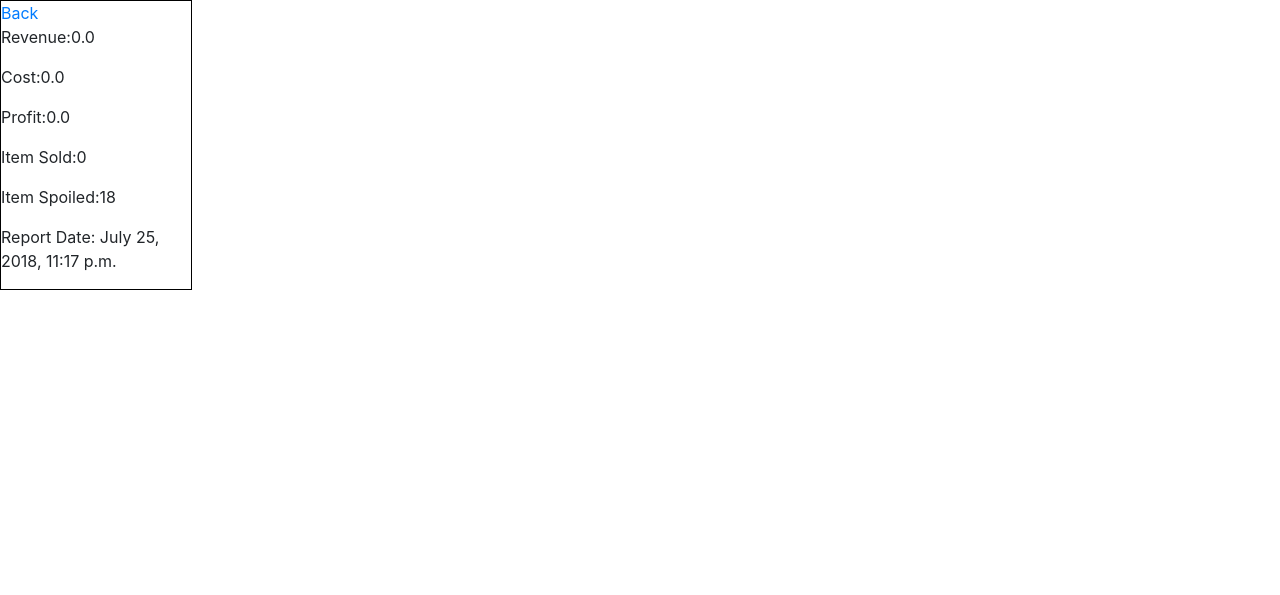
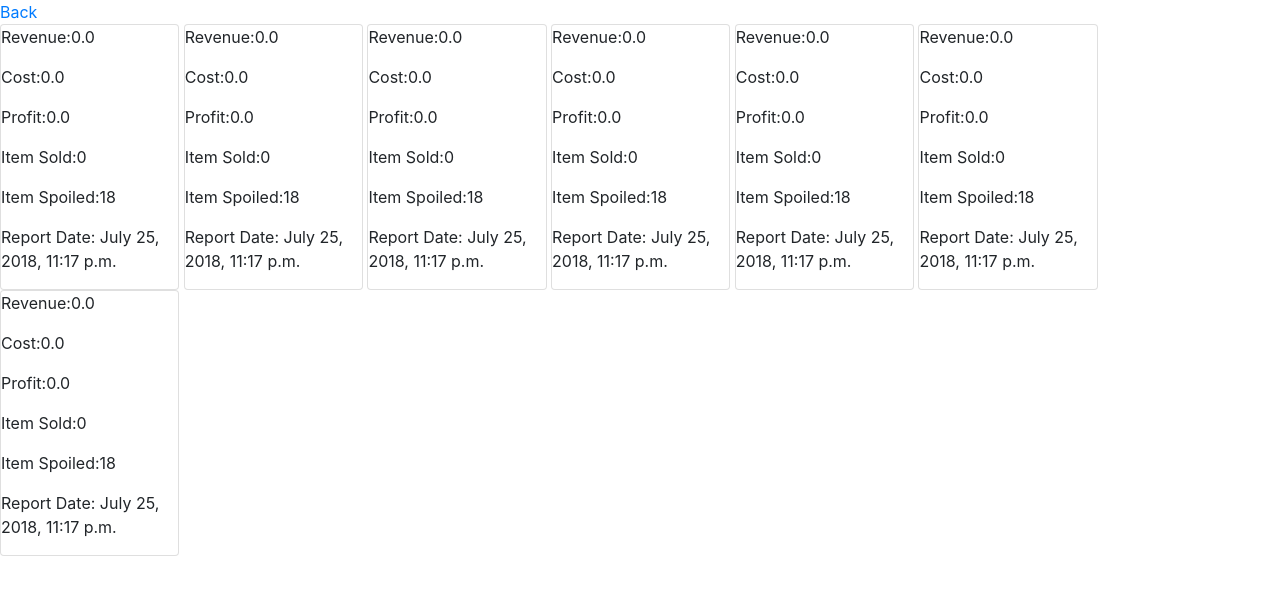
Before and after one commit to BiTheDev/Project_one, a Django app: template apps/Food_Truck/templates/report.html in a window 1280 px wide. Shown: the top 595 px of the page. Run offline with Django 3.2, Linux system fonts and the light colour scheme; the template is opened without the code that fills it: values that come from a table or form of the project are taken from there, others are empty; data comes from the database, SQL or seed files in the repository; both versions use the stored data as it was after the commit; parts of the project's set-up code (start-up, migrations or seed data) failed here and were passed over; some libraries are stand-ins or nearby versions.

Commit message:
very tired

```diff
--- a/apps/Food_Truck/static/css/report.css
+++ b/apps/Food_Truck/static/css/report.css
@@ -1,5 +1,5 @@
-#container{
-    display: block;
+.card{
+    display: inline-block !important;
     border:1px solid black;
-    width:15%;
+    width:14%;
 }
--- a/apps/Food_Truck/templates/buy.html
+++ b/apps/Food_Truck/templates/buy.html
@@ -8,7 +8,7 @@
 </head>
 <body>
 	<div id="container">
-		<h3>Ingredient Avaliable for Sale</h3>
+		<h3>Ingredients Available for Sale</h3>
 		<a href="/dashboard/">Bck to Dashboard</a>
 		<p>Current fund avaliable: {{user.fund}}</p>
 			{% if messages %}
--- a/apps/Food_Truck/templates/cook.html
+++ b/apps/Food_Truck/templates/cook.html
@@ -11,7 +11,7 @@
 </head>
 <body>
 	<div id="link">
-		<a href="/dashboard/">Back to Your truck</a>
+		<a href="/dashboard/" class="btn btn-info">Back to Your truck</a>
 	</div>
 	<div id="quote">
 			<p>Anyone can cook.</p>
--- a/apps/Food_Truck/templates/report.html
+++ b/apps/Food_Truck/templates/report.html
@@ -7,16 +7,64 @@
 	<link rel="stylesheet" href="https://maxcdn.bootstrapcdn.com/bootstrap/4.0.0/css/bootstrap.min.css" integrity="sha384-Gn5384xqQ1aoWXA+058RXPxPg6fy4IWvTNh0E263XmFcJlSAwiGgFAW/dAiS6JXm" crossorigin="anonymous">
 </head>
 <body>
+	<a href="/dashboard">Back</a>
 	<div id="container">
-		<a href="/dashboard">Back</a>
+	<div class="card">
 		<p>Revenue:{{reports.revenue}}</p>
 		<p>Cost:{{reports.cost}}</p>
 		<p>Profit:{{reports.profit}}</p>
 		<p>Item Sold:{{reports.item_sold}}</p>
 		<p>Item Spoiled:{{reports.item_unsold}}</p>
 		<p>Report Date: {{reports.created_at}}</p>
-	<!-- Reformat report date to just date -->
-	<!--  -->
 	</div>
+	<div class="card">
+			<p>Revenue:{{reports.revenue}}</p>
+			<p>Cost:{{reports.cost}}</p>
+			<p>Profit:{{reports.profit}}</p>
+			<p>Item Sold:{{reports.item_sold}}</p>
+			<p>Item Spoiled:{{reports.item_unsold}}</p>
+			<p>Report Date: {{reports.created_at}}</p>
+		</div>
+		<div class="card">
+				<p>Revenue:{{reports.revenue}}</p>
+				<p>Cost:{{reports.cost}}</p>
+				<p>Profit:{{reports.profit}}</p>
+				<p>Item Sold:{{reports.item_sold}}</p>
+				<p>Item Spoiled:{{reports.item_unsold}}</p>
+				<p>Report Date: {{reports.created_at}}</p>
+			</div>
+			<div class="card">
+					<p>Revenue:{{reports.revenue}}</p>
+					<p>Cost:{{reports.cost}}</p>
+					<p>Profit:{{reports.profit}}</p>
+					<p>Item Sold:{{reports.item_sold}}</p>
+					<p>Item Spoiled:{{reports.item_unsold}}</p>
+					<p>Report Date: {{reports.created_at}}</p>
+				</div>
+				<div class="card">
+						<p>Revenue:{{reports.revenue}}</p>
+						<p>Cost:{{reports.cost}}</p>
+						<p>Profit:{{reports.profit}}</p>
+						<p>Item Sold:{{reports.item_sold}}</p>
+						<p>Item Spoiled:{{reports.item_unsold}}</p>
+						<p>Report Date: {{reports.created_at}}</p>
+					</div>
+					<div class="card">
+							<p>Revenue:{{reports.revenue}}</p>
+							<p>Cost:{{reports.cost}}</p>
+							<p>Profit:{{reports.profit}}</p>
+							<p>Item Sold:{{reports.item_sold}}</p>
+							<p>Item Spoiled:{{reports.item_unsold}}</p>
+							<p>Report Date: {{reports.created_at}}</p>
+						</div>
+						<div class="card">
+								<p>Revenue:{{reports.revenue}}</p>
+								<p>Cost:{{reports.cost}}</p>
+								<p>Profit:{{reports.profit}}</p>
+								<p>Item Sold:{{reports.item_sold}}</p>
+								<p>Item Spoiled:{{reports.item_unsold}}</p>
+								<p>Report Date: {{reports.created_at}}</p>
+							</div>
+</div>
 </body>
 </html>
```
Also changed, not shown: apps/Food_Truck/templates/dashboard.html (+2 -7 lines), apps/Food_Truck/migrations/0011_merge_20180725_2352.py (added), db.sqlite3.
